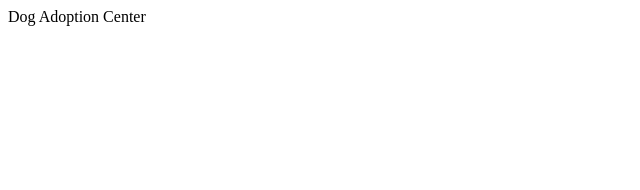
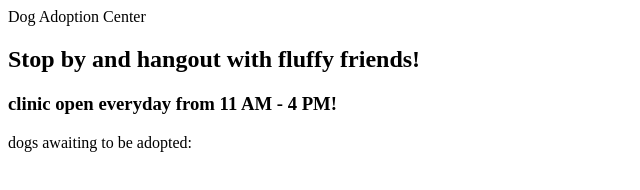
Before and after one commit to aaronlui415/Dog-Adoption-, a plain HTML site: page index.html in a window 1280 px wide. Shown: the whole page, without its empty margins (0-640 px from the left). Drawn offline with Linux system fonts and the light colour scheme.

Commit message:
Update index.html

```diff
--- a/index.html
+++ b/index.html
@@ -1,6 +1,8 @@
 <html>
   <head> Dog Adoption Center </head>
   <body>
-
+    <h2> Stop by and hangout with fluffy friends! </h2>
+    <h3> clinic open everyday from 11 AM - 4 PM! </h3>
+    <p> dogs awaiting to be adopted: </p>
   </body>
 </html>
```
